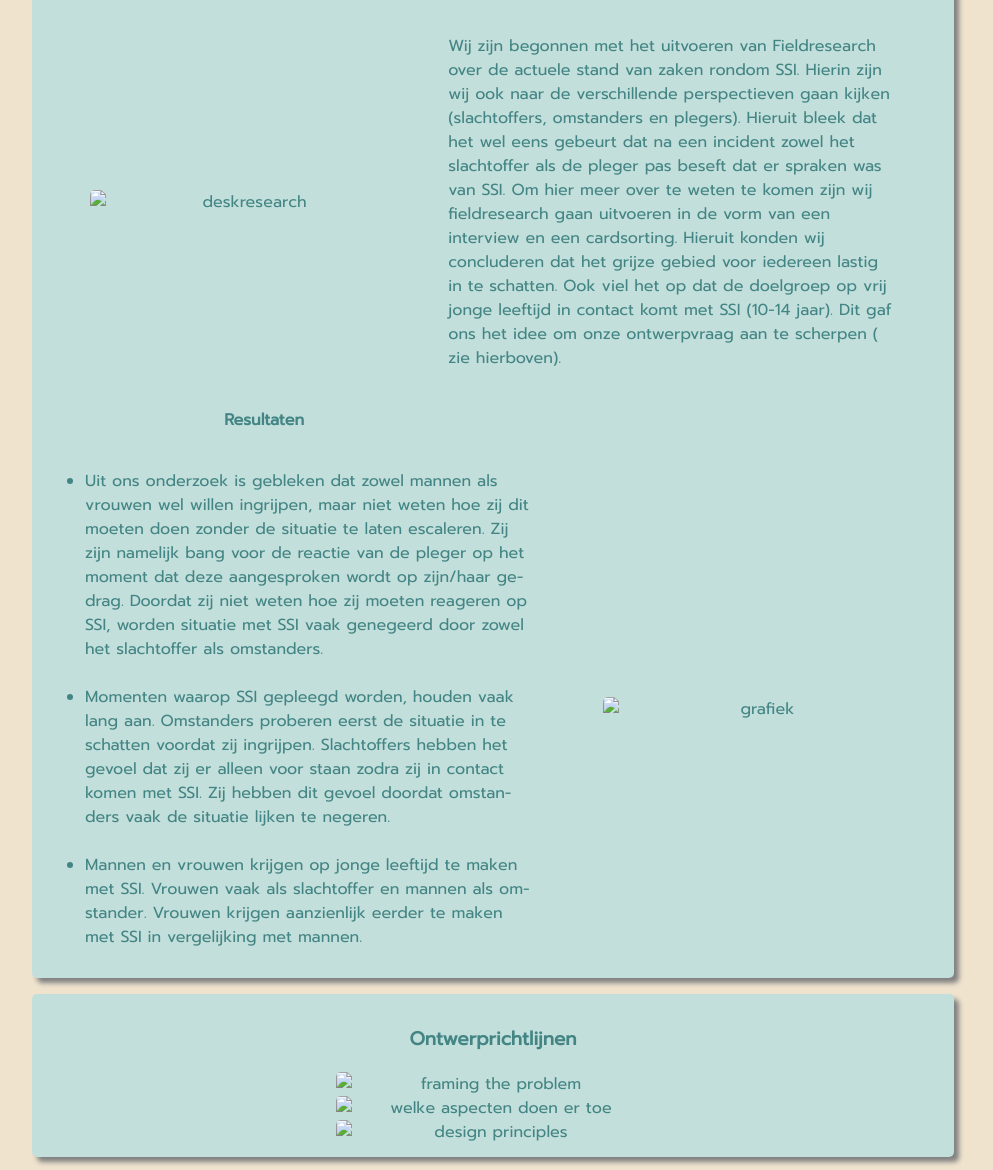
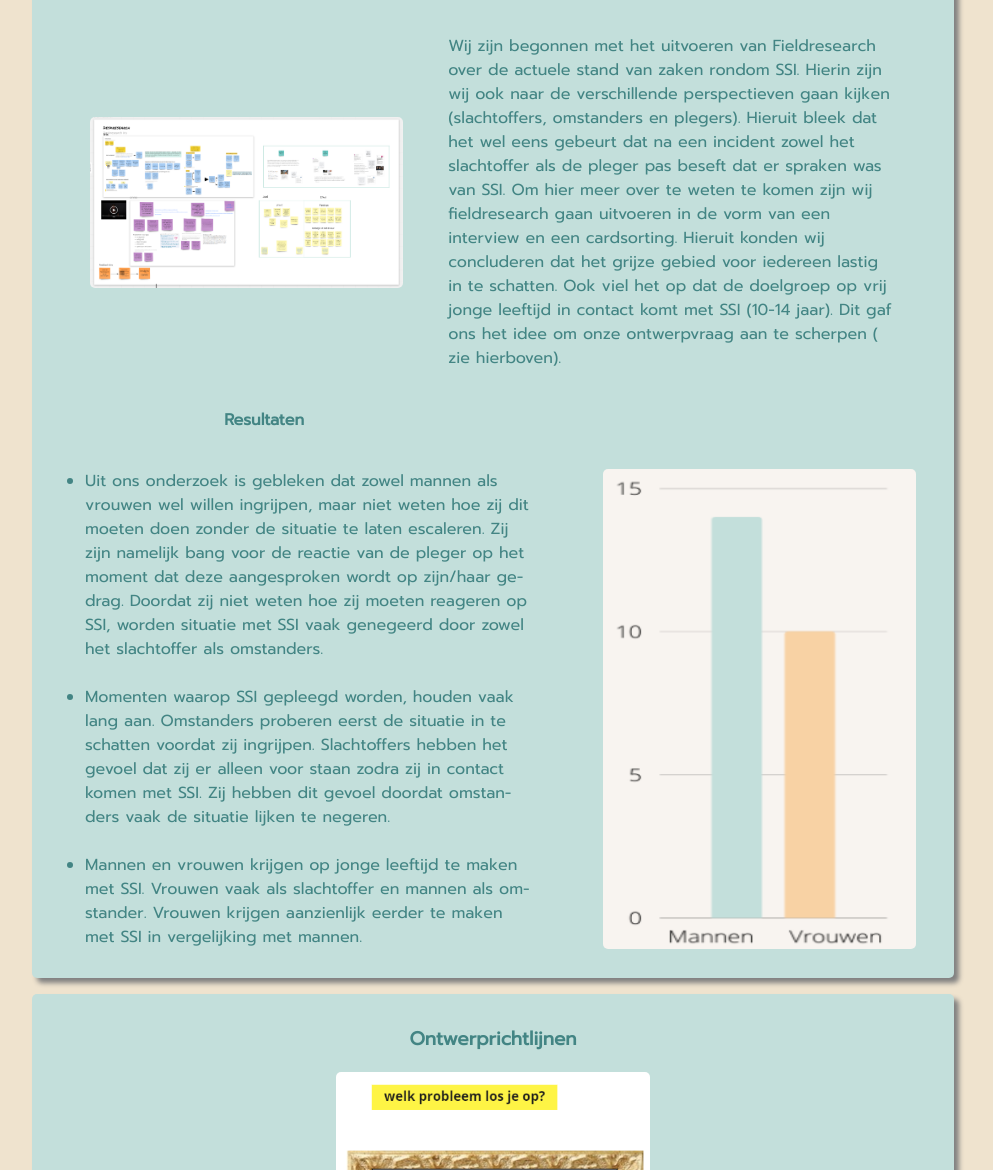
Before and after one commit to joelheezen/Straatintimidatie-onpager, a plain HTML site: page index.html in a window 1280 px wide. Shown: the part 2581-3751 px from the top of the page, without its empty margins (147-1140 px from the left). Drawn offline with Linux system fonts and the light colour scheme; the site is published under a folder, as on GitHub Pages, so addresses that start at the root find nothing.

Commit message:
fixzed img

```diff
--- a/index.html
+++ b/index.html
@@ -99,7 +99,7 @@
             </div>
             <h4 class="rightHeader">Onderzoeksplan</h4>
             <div class="textBox">
-                <img src="/assets/images/Deskresearch.png" alt="deskresearch" class="textImg">
+                <img src="assets/images/Deskresearch.png" alt="deskresearch" class="textImg">
                 <p>
                     Wij zijn begonnen met het uitvoeren van Fieldresearch over de actuele stand van zaken rondom SSI. Hierin zijn wij ook naar de verschillende perspectieven gaan kijken (slachtoffers, omstanders en plegers). Hieruit bleek dat het wel eens gebeurt dat na een incident zowel het slachtoffer als de pleger pas beseft dat er spraken was van SSI. Om hier meer over te weten te komen zijn wij fieldresearch gaan uitvoeren in de vorm van een interview en een cardsorting. Hieruit konden wij concluderen dat het grijze gebied voor iedereen lastig in te schatten. Ook viel het op dat de doelgroep op vrij jonge leeftijd in contact komt met SSI (10-14 jaar). Dit gaf ons het idee om onze ontwerpvraag aan te scherpen ( zie hierboven).
                 </p>
@@ -111,14 +111,14 @@
                     <li>Momenten waarop SSI gepleegd worden, houden vaak lang aan. Omstanders proberen eerst de situatie in te schatten voordat zij ingrijpen. Slachtoffers hebben het gevoel dat zij er alleen voor staan zodra zij in contact komen met SSI. Zij hebben dit gevoel doordat omstanders vaak de situatie lijken te negeren.</li><br>
                     <li>Mannen en vrouwen krijgen op jonge leeftijd te maken met SSI. Vrouwen vaak als slachtoffer en mannen als omstander. Vrouwen krijgen aanzienlijk eerder te maken met SSI in vergelijking met mannen.</li>
                 </ul>
-                <img src="/assets/images/graph.png" alt="grafiek" class="textImg">
+                <img src="assets/images/graph.png" alt="grafiek" class="textImg">
             </div>
         </div>
         <div class="card" id="ontwerprichtlijnen">
             <h3>Ontwerprichtlijnen</h3>
-            <img src="/assets/images/probleem.png" alt="framing the problem" class="textImg"><br>
-            <img src="/assets/images/aspecten.png" alt="welke aspecten doen er toe" class="textImg"><br>
-            <img src="/assets/images/principles.png" alt="design principles" class="textImg">
+            <img src="assets/images/probleem.png" alt="framing the problem" class="textImg"><br>
+            <img src="assets/images/aspecten.png" alt="welke aspecten doen er toe" class="textImg"><br>
+            <img src="assets/images/principles.png" alt="design principles" class="textImg">
         </div>
         <div class="card" id="linksCard">
             <a href="https://drive.google.com/drive/folders/1EVE_4FxXVZ-ACp-8DPh1iSrhEUeB84z1" class="logoHref" target="_blank"><img src="assets/images/drive.png" alt="google drive logo" class="logoImg"></a>
```
